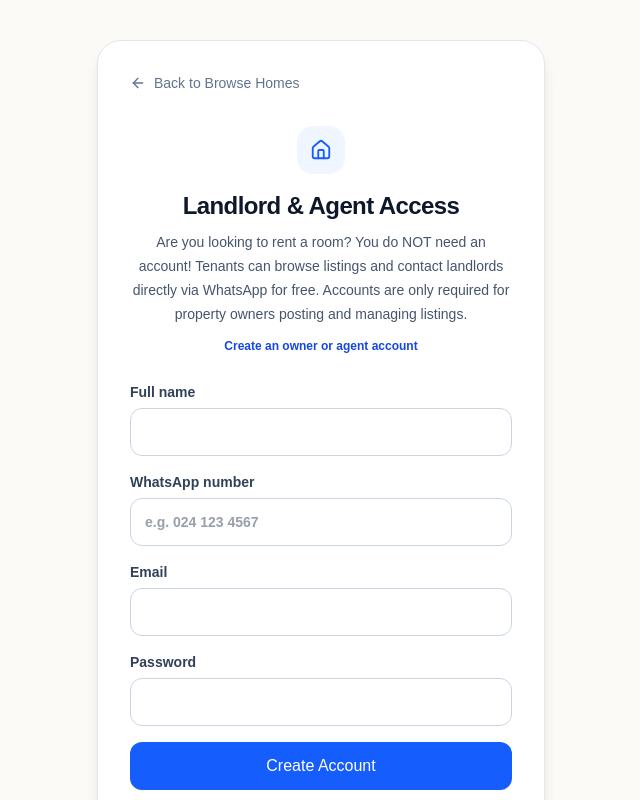
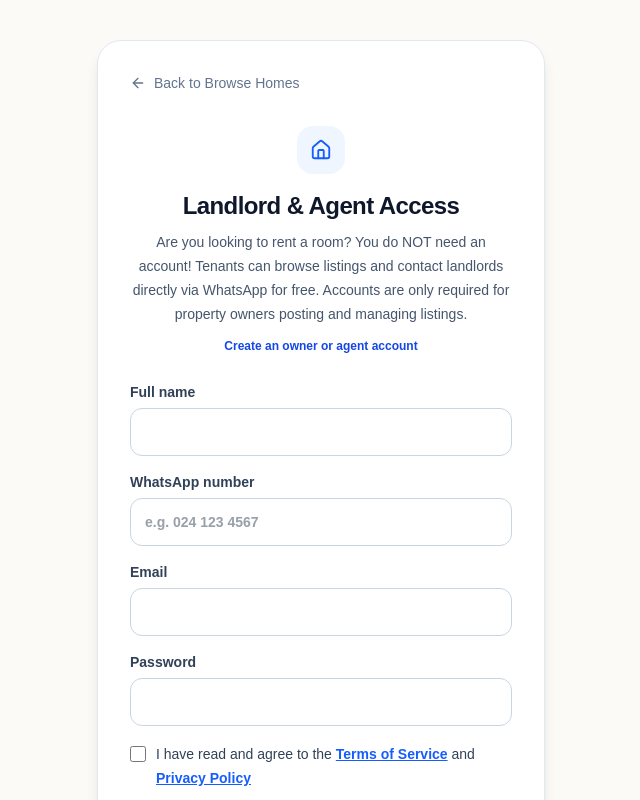
Before and after one commit to Karims16/sogakope-rentals, a Next.js app: page /auth/signup in a window 1280 px wide. Shown: the top 800 px of the page, without its empty margins (319-959 px from the left). Built offline with nearby package versions, Linux system fonts and the light colour scheme; no server answers.

Commit message:
Enforce terms of service acceptance via Supabase auth metadata

```diff
--- a/src/components/auth-form.tsx
+++ b/src/components/auth-form.tsx
@@ -18,6 +18,8 @@ export default function AuthForm({ mode }: AuthFormProps) {
   const router = useRouter();
   const searchParams = useSearchParams();
   const [errorMessage, setErrorMessage] = useState("");
+  const [termsAccepted, setTermsAccepted] = useState(false);
+  const [termsError, setTermsError] = useState("");
   const [notice, setNotice] = useState("");
   const [isSubmitting, setIsSubmitting] = useState(false);
   const [isSendingReset, setIsSendingReset] = useState(false);
@@ -62,6 +64,11 @@ export default function AuthForm({ mode }: AuthFormProps) {
 
   async function handleSubmit(event: FormEvent<HTMLFormElement>) {
     event.preventDefault();
+    if (isSignup && !termsAccepted) {
+      setTermsError("You must accept the Terms of Service to continue.");
+      return;
+    }
+    setTermsError("");
     if (!supabase) {
       setErrorMessage("Authentication is unavailable because Supabase is not configured.");
       return;
@@ -85,6 +92,8 @@ export default function AuthForm({ mode }: AuthFormProps) {
             data: {
               full_name: fullName,
               whatsapp_number: whatsappNumber,
+              terms_accepted: true,
+              terms_accepted_at: new Date().toISOString(),
             },
             emailRedirectTo:
               typeof window !== "undefined"
@@ -211,7 +220,46 @@ export default function AuthForm({ mode }: AuthFormProps) {
               </button>
             </div>
           )}
-
+          {isSignup && (
+            <div>
+              <label className="flex items-start gap-2.5 text-sm leading-6 text-slate-700">
+                <input
+                  checked={termsAccepted}
+                  className="mt-1 size-4 shrink-0 accent-blue-600"
+                  onChange={(event) => {
+                    setTermsAccepted(event.target.checked);
+                    if (event.target.checked) setTermsError("");
+                  }}
+                  type="checkbox"
+                />
+                <span>
+                  I have read and agree to the{" "}
+                  <a
+                    className="font-semibold text-blue-600 underline hover:text-blue-700"
+                    href="/terms"
+                    rel="noopener noreferrer"
+                    target="_blank"
+                  >
+                    Terms of Service
+                  </a>{" "}
+                  and{" "}
+                  <a
+                    className="font-semibold text-blue-600 underline hover:text-blue-700"
+                    href="/privacy"
+                    rel="noopener noreferrer"
+                    target="_blank"
+                  >
+                    Privacy Policy
+                  </a>
+                </span>
+              </label>
+              {termsError && (
+                <p className="mt-2 text-sm text-red-700" role="alert">
+                  {termsError}
+                </p>
+              )}
+            </div>
+          )}
           {errorMessage && (
             <p className="rounded-xl border border-red-200 bg-red-50 p-3 text-sm text-red-700" role="alert">
               {errorMessage}
@@ -224,7 +272,7 @@ export default function AuthForm({ mode }: AuthFormProps) {
           )}
           <button
             className="min-h-12 w-full rounded-xl bg-blue-600 px-5 text-sm font-semibold text-white transition hover:bg-blue-700 disabled:cursor-wait disabled:opacity-60"
-            disabled={isSubmitting}
+            disabled={isSubmitting || (isSignup && !termsAccepted)}
             type="submit"
           >
             {isSubmitting
```
